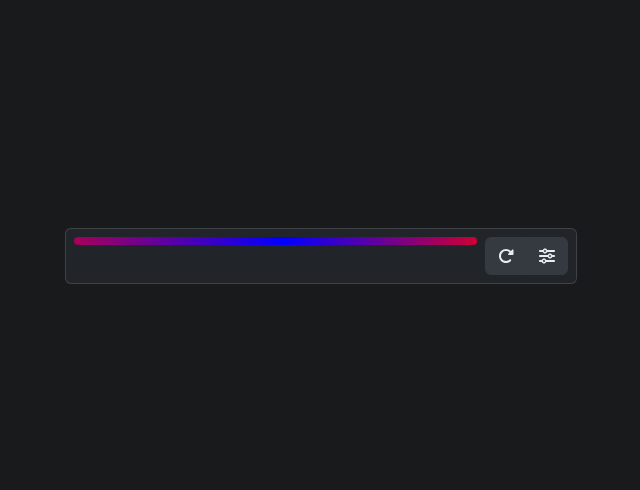
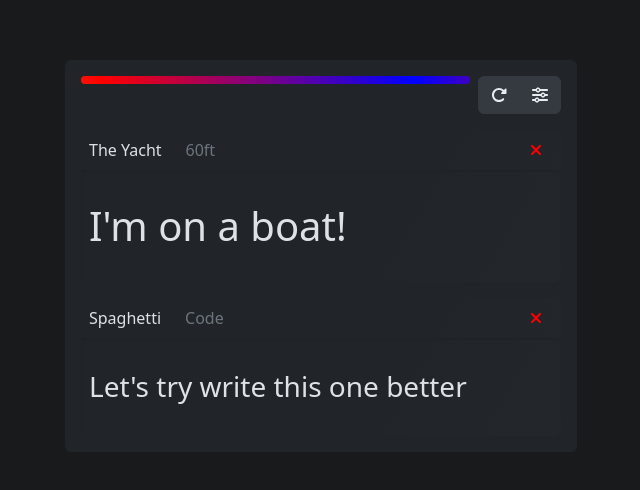
Before and after one commit to TheJimmyBlaze/WebThings, a React (Vite) app: page / in a window 1280 px wide. Shown: the part 144-634 px from the top of the page, without its empty margins (319-959 px from the left). Built offline with nearby package versions, Linux system fonts and the light colour scheme.

Commit message:
Add widget cards

```diff
--- a/index.html
+++ b/index.html
@@ -6,7 +6,7 @@
     <meta name="viewport" content="width=device-width, initial-scale=1.0" />
     <title>Web Things</title>
   </head>
-  <body>
+  <body style="background-color: #181a1c">
     <div id="root"></div>
     <script type="module" src="/src/main.jsx"></script>
   </body>
--- a/src/App.jsx
+++ b/src/App.jsx
@@ -4,7 +4,7 @@ const App = () => {
 
   return (
     <div
-      className="vh-100 d-flex flex-column justify-content-center align-items-center bg-dark text-light overflow-hidden"
+      className="vh-100 d-flex flex-column justify-content-center align-items-center text-light overflow-hidden"
       data-bs-theme="dark"
     >
       <DropSpace />
--- a/src/features/progress/fountain.css
+++ b/src/features/progress/fountain.css
@@ -3,7 +3,7 @@
 
     flex: 1 1;
 
-    background: linear-gradient(90deg, red 0%, orangered 10%, red 20%, blue 60%, red 90%);
+    background: linear-gradient(60deg, red 0%, orangered 10%, red 20%, blue 60%, red 90%);
     background-size: 200% 100%;
     animation: fountain-flow-right 3s linear infinite;
 
--- a/src/features/widgets/Collection.jsx
+++ b/src/features/widgets/Collection.jsx
@@ -1,18 +1,37 @@
 import { Card, Row, Col } from 'react-bootstrap';
-import Controls from './Controls';
+import CollectionControls from './CollectionControls';
+import Widget from './Widget';
 
 const Collection =  () => {
 
     return (
-        <Card className="p-2" style={{ width: "32rem" }}>
+        <Card className="p-3" style={{ width: "32rem" }}>
 
-            <Row className="g-2">
+            <Row className="g-3">
 
                 <Col xs={12}>
-                    <Controls
+                    <CollectionControls
                         loading
                         refresh={() => console.log('refresh')}
                         settings={() => console.log('settings')}
+                    />
+                </Col>
+
+                <Col xs={12}>
+                    <Widget
+                        title="The Yacht"
+                        hint="60ft"
+                        close={() => console.log('close')}
+                        render={() => <h1 className="py-4">I'm on a boat!</h1>}
+                    />
+                </Col>
+
+                <Col xs={12}>
+                    <Widget
+                        title="Spaghetti"
+                        hint="Code"
+                        close={() => console.log('close')}
+                        render={() => <h3 className="py-4">Let's try write this one better</h3>}
                     />
                 </Col>
 
--- a/src/features/widgets/Controls.jsx
+++ b/src/features/widgets/CollectionControls.jsx
@@ -1,7 +1,7 @@
 import { ButtonGroup, Button } from 'react-bootstrap';
 import Fountain from '../progress/Fountain';
 
-const Controls = ({
+const CollectionControls = ({
     loading,
     refresh,
     settings
@@ -25,4 +25,4 @@ const Controls = ({
     );
 };
 
-export default Controls;
+export default CollectionControls;
--- a/src/features/widgets/Widget.jsx
+++ b/src/features/widgets/Widget.jsx
@@ -0,0 +1,29 @@
+import { Card } from 'react-bootstrap';
+import WidgetHeader from './WidgetHeader';
+
+import './widget.css';
+
+const Widget = ({
+    title,
+    hint,
+    close,
+    render
+}) => {
+
+    return (
+        <Card className="widget">
+
+            <WidgetHeader
+                title={title}
+                hint={hint}
+                close={close}
+            />
+
+            <div className="widget-body">
+                {render()}
+            </div>
+        </Card>
+    );
+};
+
+export default Widget;
--- /dev/null
+++ b/src/features/widgets/WidgetControls.jsx
@@ -0,0 +1,22 @@
+import { Button } from 'react-bootstrap';
+
+import './widget.css';
+
+const WidgetControls = ({
+    close
+}) => {
+
+    return (
+        <div className="widget-control">
+
+            <Button
+                variant="danger"
+                onClick={close}
+            >
+                <i className="fa-solid fa-xmark" />
+            </Button>
+        </div>
+    );
+};
+
+export default WidgetControls;
--- /dev/null
+++ b/src/features/widgets/WidgetHeader.jsx
@@ -0,0 +1,26 @@
+import WidgetControls from './WidgetControls';
+
+import './widget.css';
+
+const WidgetHeader = ({
+    title,
+    hint,
+    close
+}) => {
+
+    return (
+        <div className="widget-header">
+            <div className="ms-2">
+                {title}
+            </div>
+            <div className="ms-4 text-muted">
+                {hint}
+            </div>
+            <WidgetControls
+                close={close}
+            />
+        </div>
+    );
+};
+
+export default WidgetHeader;
--- /dev/null
+++ b/src/features/widgets/widget.css
@@ -0,0 +1,36 @@
+
+.widget {
+    background: linear-gradient(120deg, transparent 60%, rgba(255, 255, 255, 0.01) 100%);
+}
+
+.widget-header {
+    display: flex;
+    align-items: center;
+
+    padding: 0;
+}
+
+.widget-body {
+    padding: 0.5rem;
+    box-shadow: inset 0 4px 8px -8px rgba(0, 0, 0, 0.5);
+}
+
+.widget-control {
+    display: flex;
+    flex: 1 1;
+    justify-content: end;
+}
+
+.widget-control .btn {
+
+    background-color: transparent;
+    border: 0;
+
+    width: 2.6rem;
+    padding: 0.25rem;
+    margin: 0.25rem;
+}
+
+.widget-control .btn-danger {
+    color: var(--bs-danger);
+}
--- a/src/scss/_override.scss
+++ b/src/scss/_override.scss
@@ -1,7 +1,8 @@
 @use 'sass:color';
 
-$min-contrast-ratio: 2.5;
+$min-contrast-ratio: 1.5;
 
+$orange: orange;
 $orangered: orangered;
 $red: red;
 $blue: blue;
@@ -23,7 +24,7 @@ $black: $gray-1200;
 $primary: $blue;
 $secondary: $gray-800;
 $warning: $red;
-$info: $orangered;
+$info: $orange;
 
 $dark: $gray-1000;
 $light: $white;
@@ -33,4 +34,3 @@ $very-dark: color.scale($dark, $lightness: -25%);
 $text-white: $gray-300;
 $text-light: $gray-600;
 $text-dark: $dark;
-$text-muted: $gray-600;
--- a/src/scss/_theme.scss
+++ b/src/scss/_theme.scss
@@ -19,3 +19,11 @@ hr {
 .fs-7 {
     font-size: $font-size-base * 0.75;
 }
+
+.text-muted {
+    color: $gray-600 !important;
+}
+
+.card {
+    border: 0 !important;
+}
```
Also changed, not shown: 1 other file (tests, documents, lock files or other folders).
